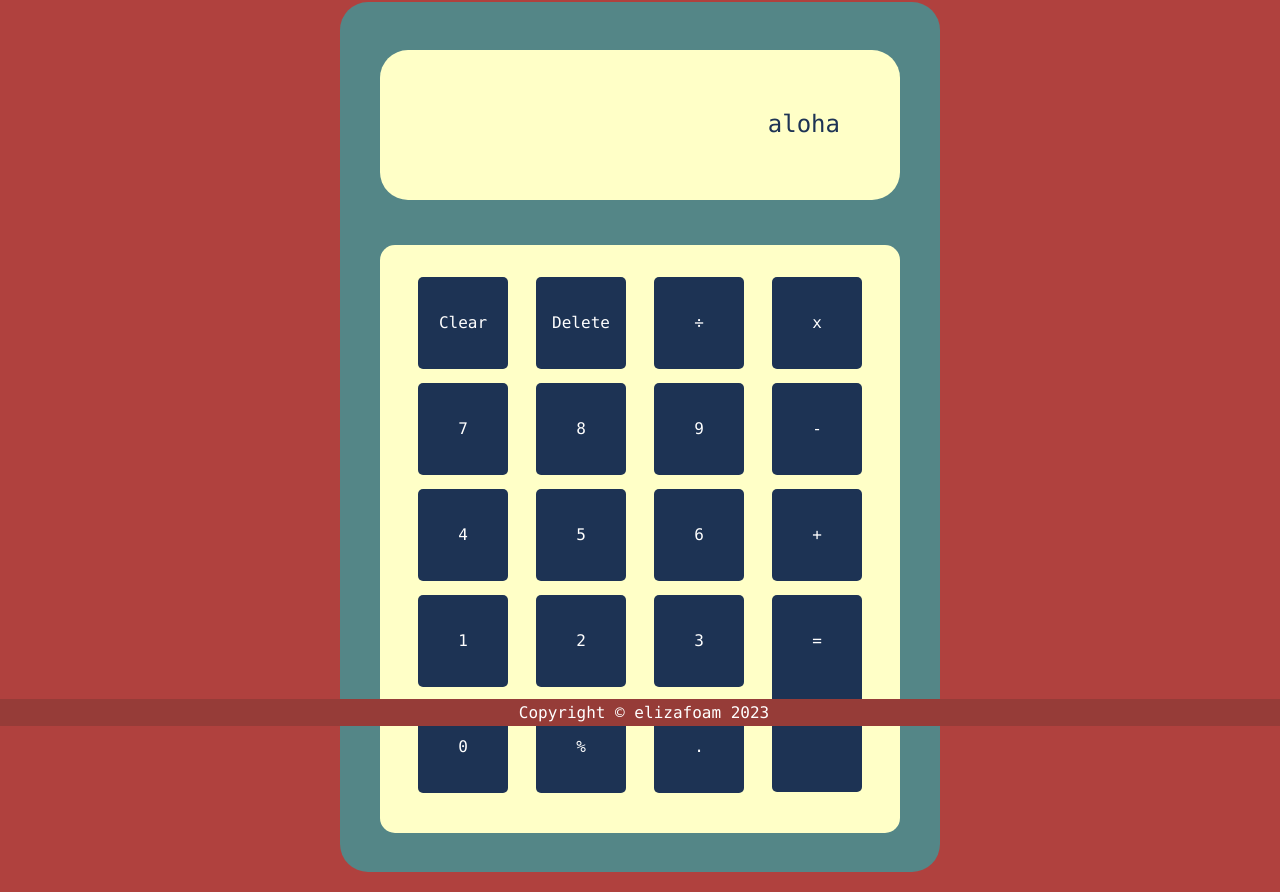
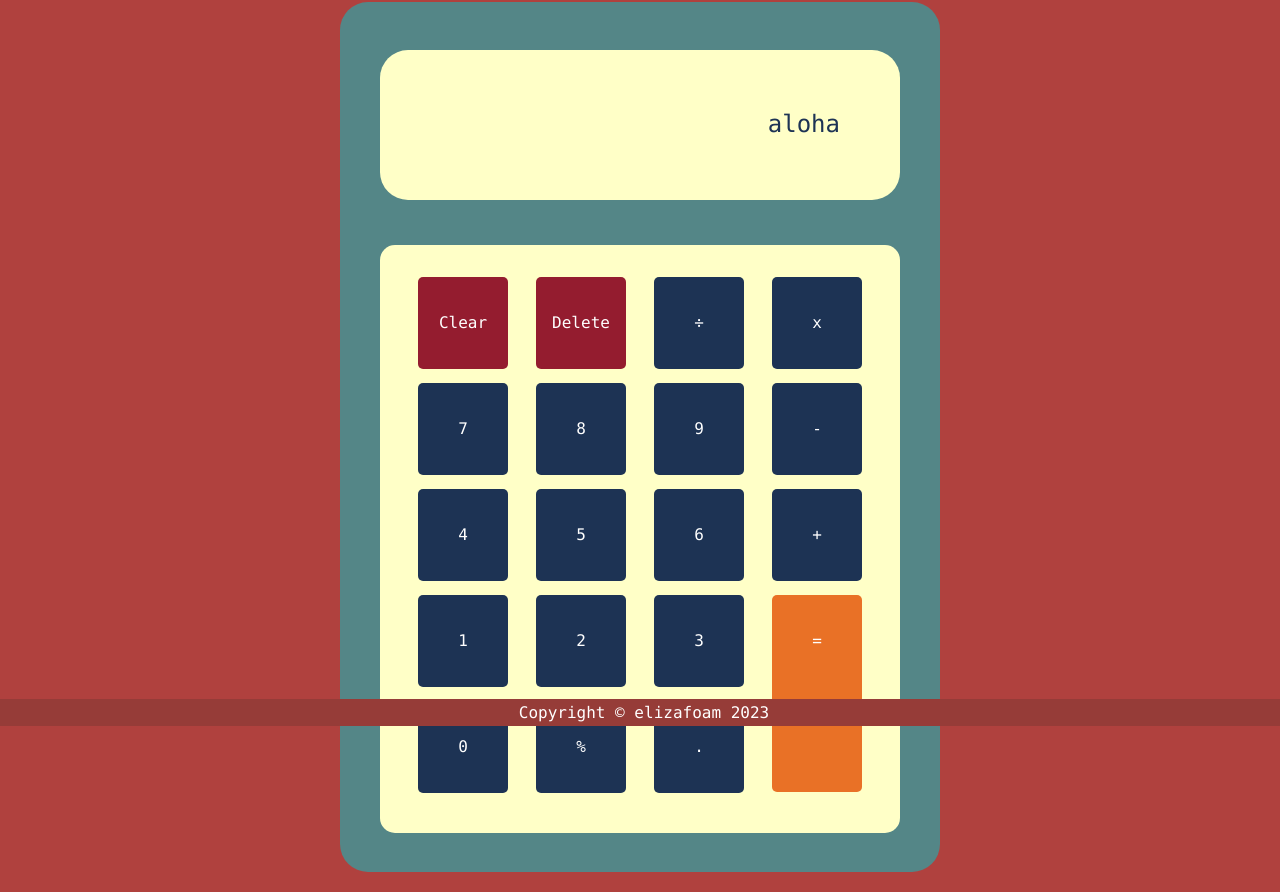
Before and after one commit to Elizafoam/calculator, a plain HTML site: page index.html in a window 1280 px wide. Shown: the part 74-966 px from the top of the page. Drawn offline with Linux system fonts and the light colour scheme.

Commit message:
change color of special buttons

```diff
--- a/style.css
+++ b/style.css
@@ -61,10 +61,12 @@ header {
 #delete {
   width: auto;
   padding: 36px 10px;
+  background-color: #941C2F;
 }
 
 #equal {
   height: 125px;
+  background-color: #e97126;
 }
 
 footer {
```
